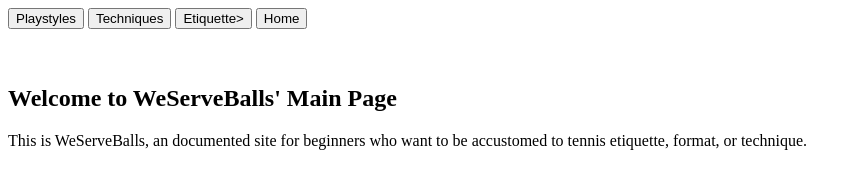
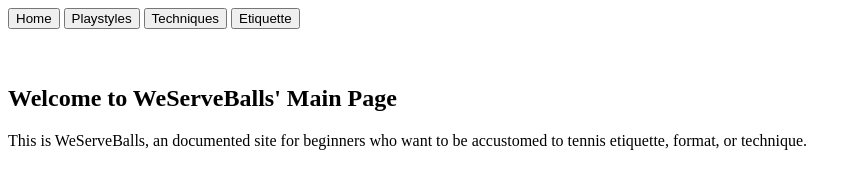
Before and after one commit to pikachuwu-fr/weserveballs.github.io, a plain HTML site: page index.html in a window 1280 px wide. Shown: the whole page, without its empty margins (0-861 px from the left). Drawn offline with Linux system fonts and the light colour scheme.

Commit message:
Update index.html

```diff
--- a/index.html
+++ b/index.html
@@ -7,10 +7,10 @@
     </head>
 
     <div id = "categories">
+        <button> Home </button>
         <button> Playstyles </button>
         <button> Techniques </button>
-        <button> Etiquette> </button>
-        <button> Home </button>
+        <button> Etiquette </button>
     </div>
 
     <br>
```
